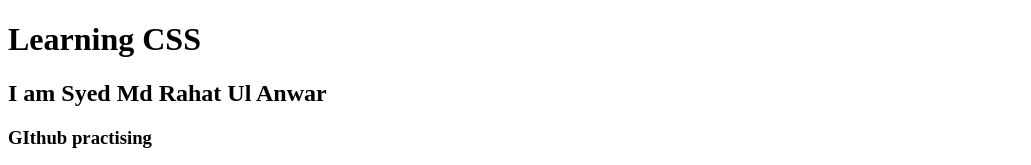
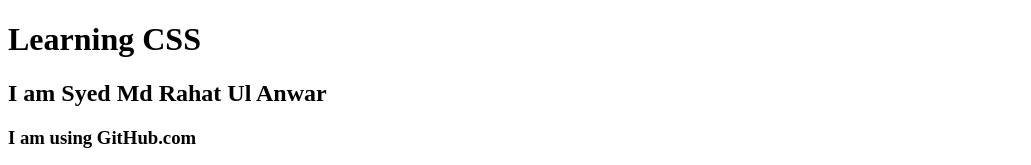
Before and after one commit to Rahat-Ul-Anwar/my-first-repo, a plain HTML site: page index.html in a window 1280 px wide. Shown: the top 165 px of the page, without its empty margins (0-1031 px from the left). Drawn offline with Linux system fonts and the light colour scheme.

Commit message:
small changes

```diff
--- a/index.html
+++ b/index.html
@@ -17,7 +17,7 @@
 
     <h1>Learning CSS</h1>
     <h2>I am Syed Md Rahat Ul Anwar</h2>
-    <h3>GIthub practising</h3>
+    <h3>I am using GitHub.com</h3>
 
 
     <div  class="para-style">
```
